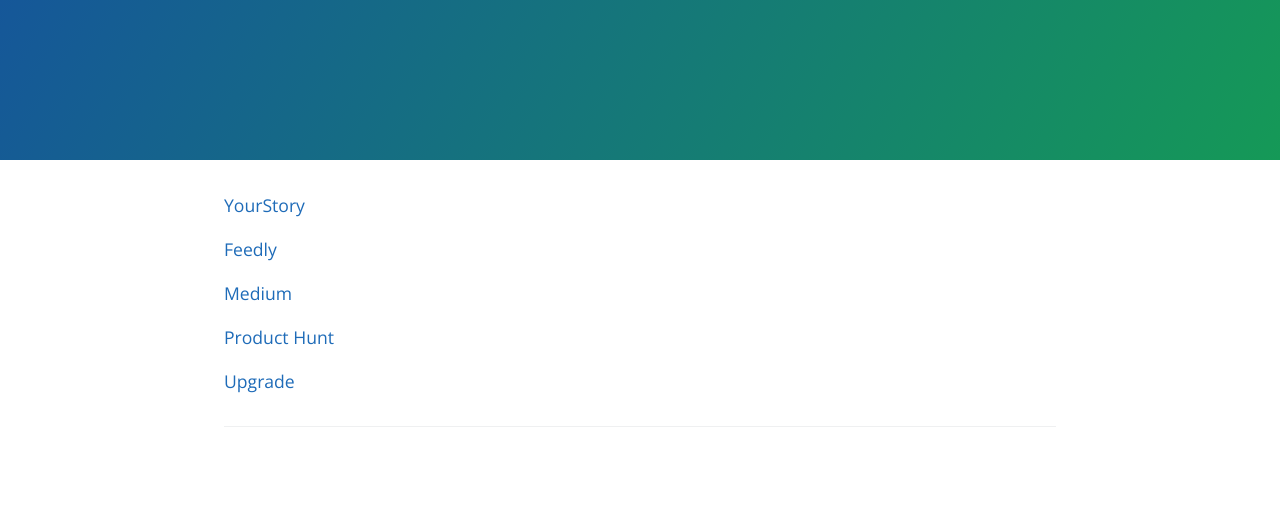
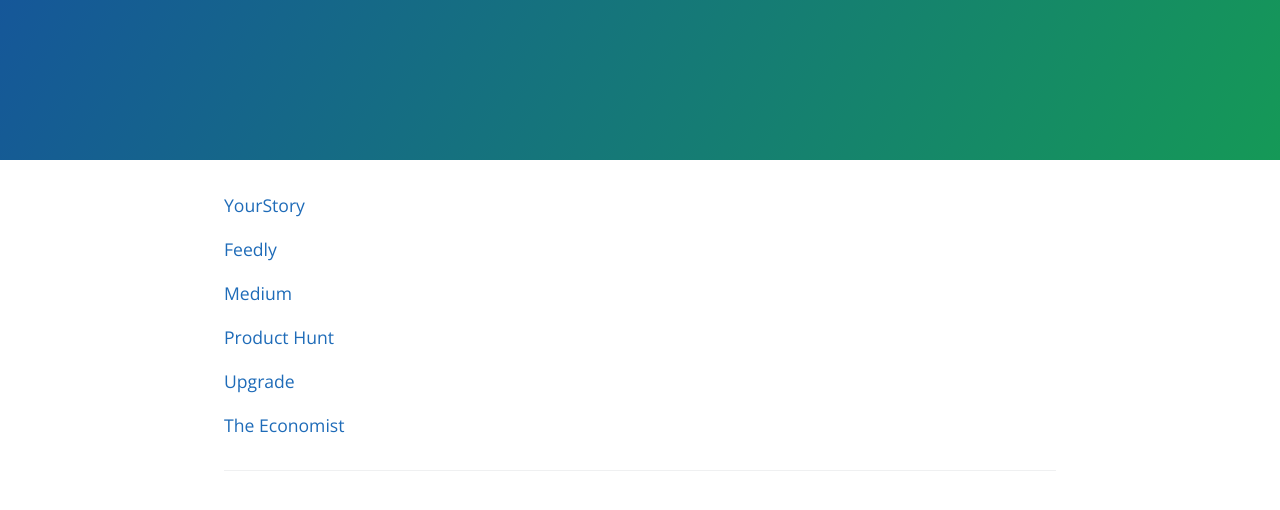
Before and after one commit to zennimit/hotlinks, a plain HTML site: page index.html in a window 1280 px wide. Drawn offline with nearby package versions, Linux system fonts and the light colour scheme.

Commit message:
Update index.html

```diff
--- a/index.html
+++ b/index.html
@@ -29,6 +29,8 @@
 
 <p><a href="http://upgrade.news/feed">Upgrade</a></p>
 
+<p><a href="file:///Users/ninja/Documents/The%20Economist.pdf">The Economist</a></p>
+
       <footer class="site-footer">
         <!--<span class="site-footer-owner"><a href="https://github.com/zennimit/hotlinks">Hotlinks</a> is maintained by <a href="https://github.com/zennimit">zennimit</a>.</span>-->
 
```
